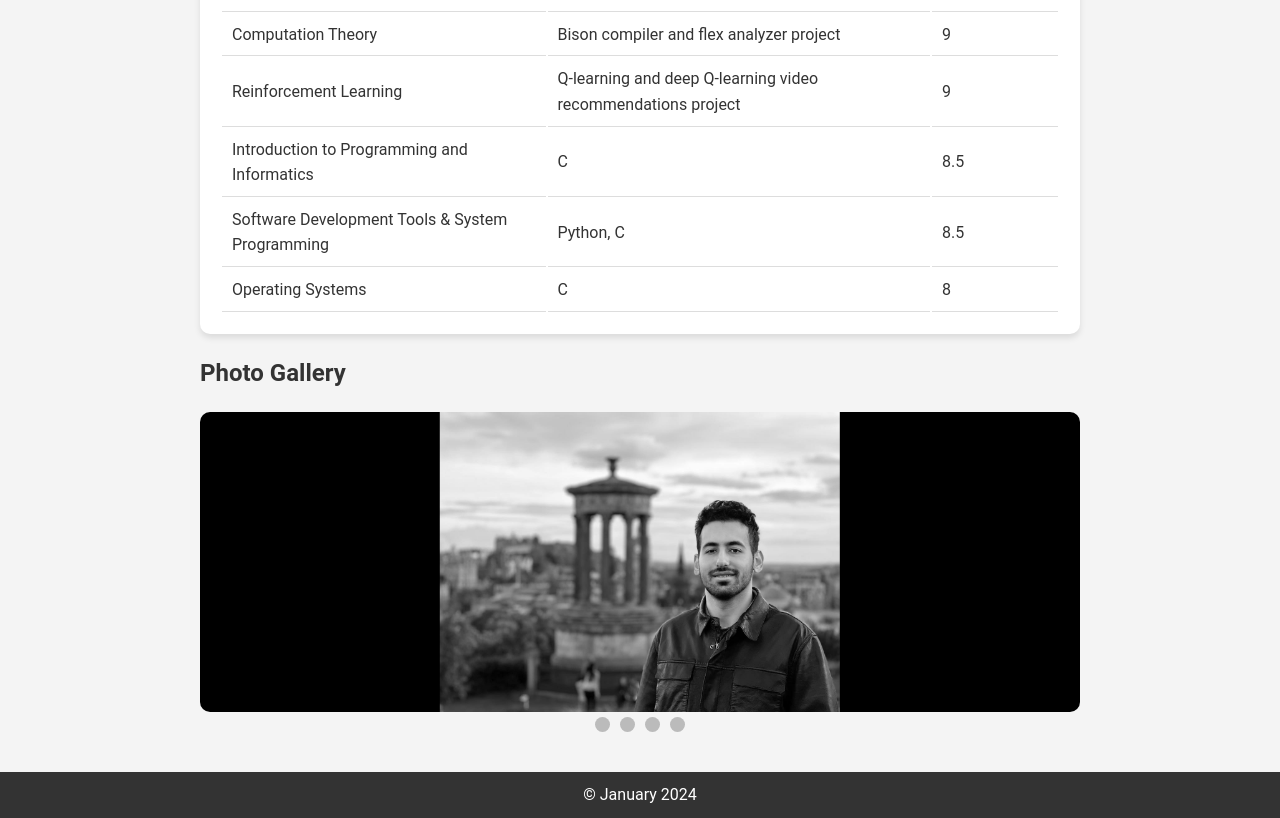
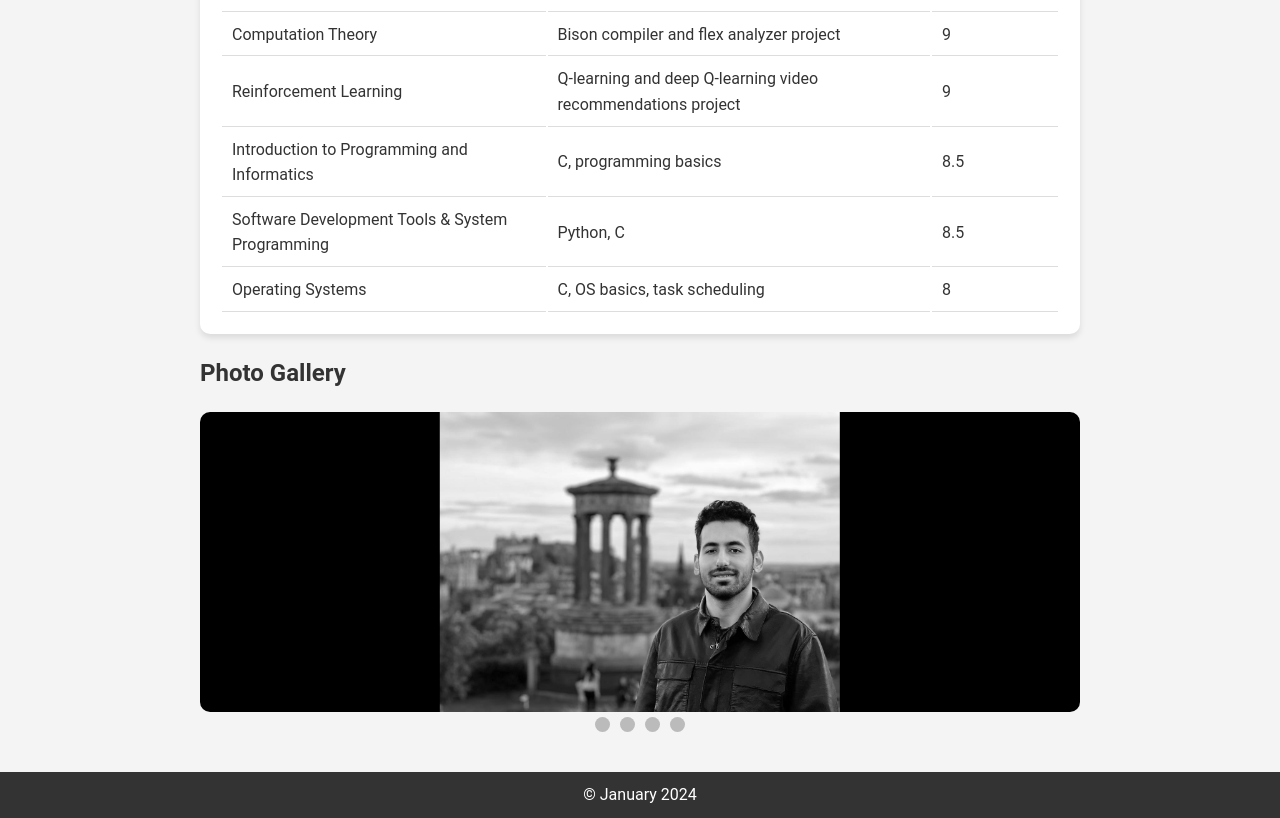
Before and after one commit to christofilojohn/christofilojohn.github.io, a plain HTML site: page index.html in a window 1280 px wide. Shown: the part 2768-3586 px from the top of the page. Drawn offline with Linux system fonts and the light colour scheme.

Commit message:
more info

```diff
--- a/index.html
+++ b/index.html
@@ -201,7 +201,7 @@
         </tr>
         <tr>
           <td>Introduction to Programming and Informatics</td>
-          <td>C</td>
+          <td>C, programming basics</td>
           <td>8.5</td>
         </tr>
         <tr>
@@ -211,7 +211,7 @@
         </tr>
         <tr>
             <td>Operating Systems</td>
-            <td>C</td>
+            <td>C, OS basics, task scheduling</td>
             <td>8</td>
         </tr>
       </tbody>
```
